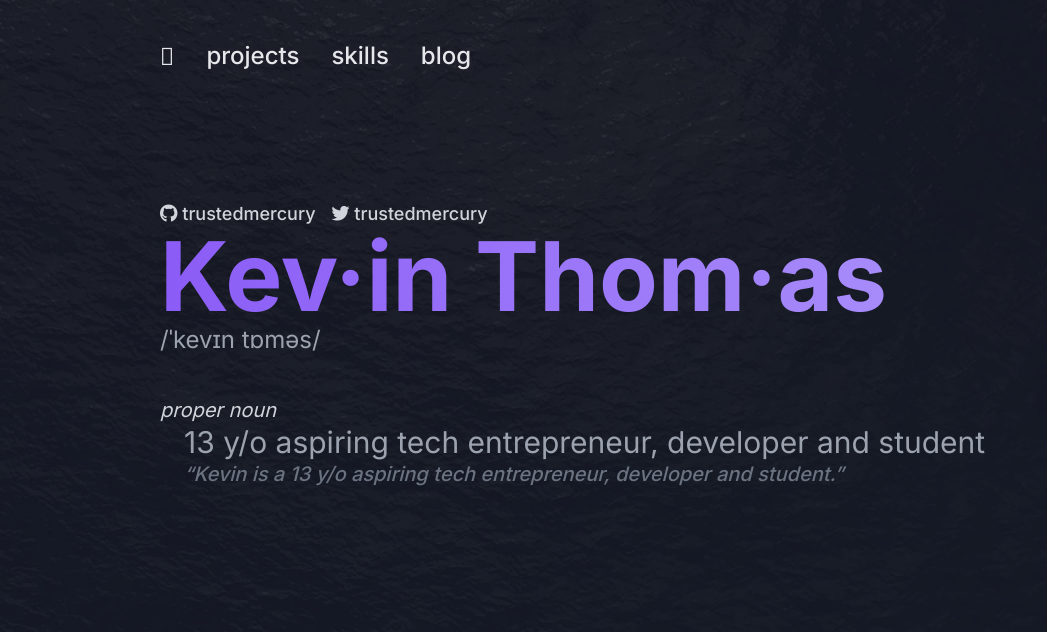
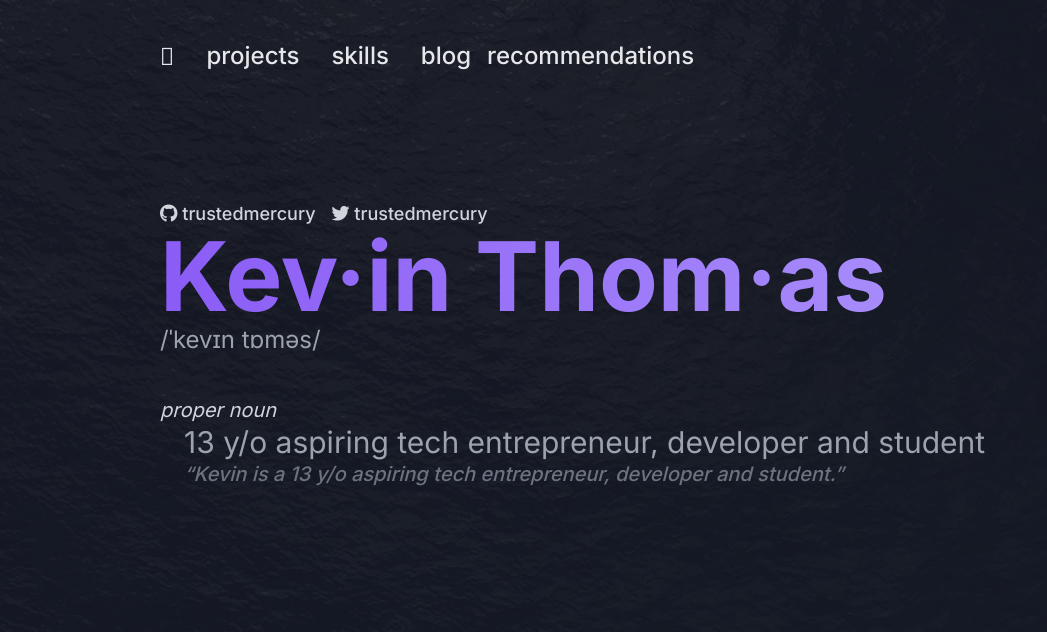
Before and after one commit to kevinjosethomas/kevinjosethomas, a Next.js app: page / in a window 1280 px wide. Shown: the top 632 px of the page, without its empty margins (0-1047 px from the left). Built offline with nearby package versions, Linux system fonts and the light colour scheme; a web font is replaced by a local one.

Commit message:
Added recommendations to website

```diff
--- a/src/components/Navbar.js
+++ b/src/components/Navbar.js
@@ -32,6 +32,12 @@ export const Navbar = (props) => {
           href="https://blog.kevinthomas.codes/"
           className="ml-4 font-inter font-medium text-2xl text-gray-200 hover:text-gray-400"
         >blog</a>
+        <a
+          target="_blank"
+          href="https://github.com/TrustedMercury/Recommendations"
+          className="ml-4 font-inter font-medium text-2xl text-gray-200 hover:text-gray-400"
+        >recommendations</a>
+
       </nav>
       <nav className="flex md:hidden flex-row items-center justify-end p-6 w-full">
         <i className="fas fa-bars text-3xl text-gray-200" />
```
